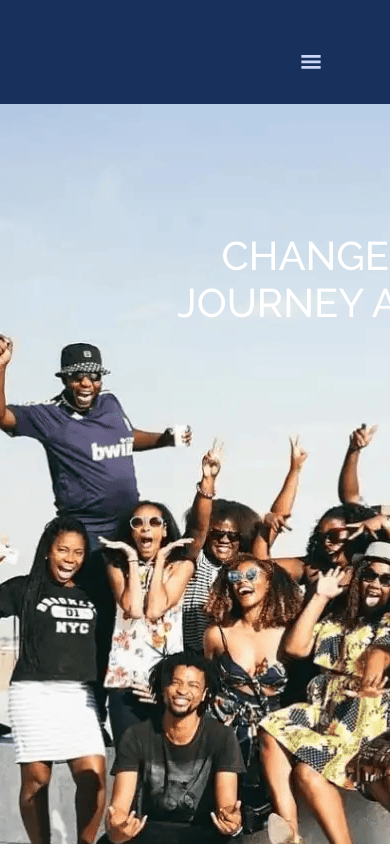
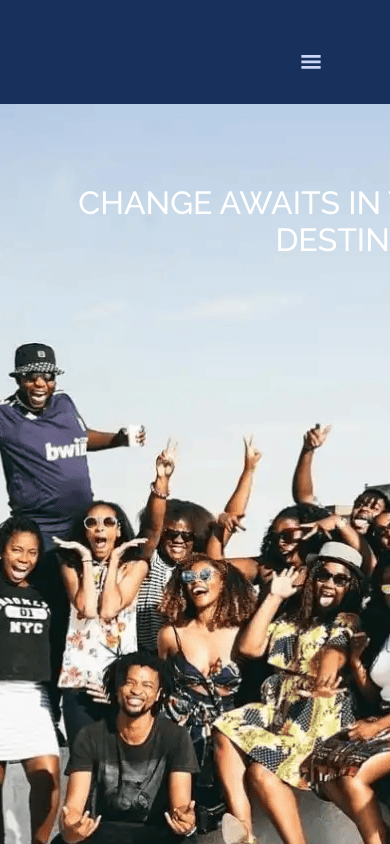
Before and after one commit to Baah-Danso-Kenneth/Next-Onyx-tour, a Next.js app: page / in a window 390 px wide. Shown: the top 844 px of the page. Built offline with nearby package versions, Linux system fonts and the light colour scheme.

Commit message:
handle responsiveness for tablet screen on hero section

```diff
--- a/src/scss/sections/landingPage/_hero.scss
+++ b/src/scss/sections/landingPage/_hero.scss
@@ -42,4 +42,19 @@
     }
 
  }
+
+@media screen and (max-width:768px) {
+   .hero-image-section{
+      >img{
+         width: 90%;
+      }
+   }
+
+   .hero-statement{
+      >p{
+         font-size: var(--tx2large);
+         transform: translate(1.5rem, 2rem);
+      }
+   }
 }
+}
```
